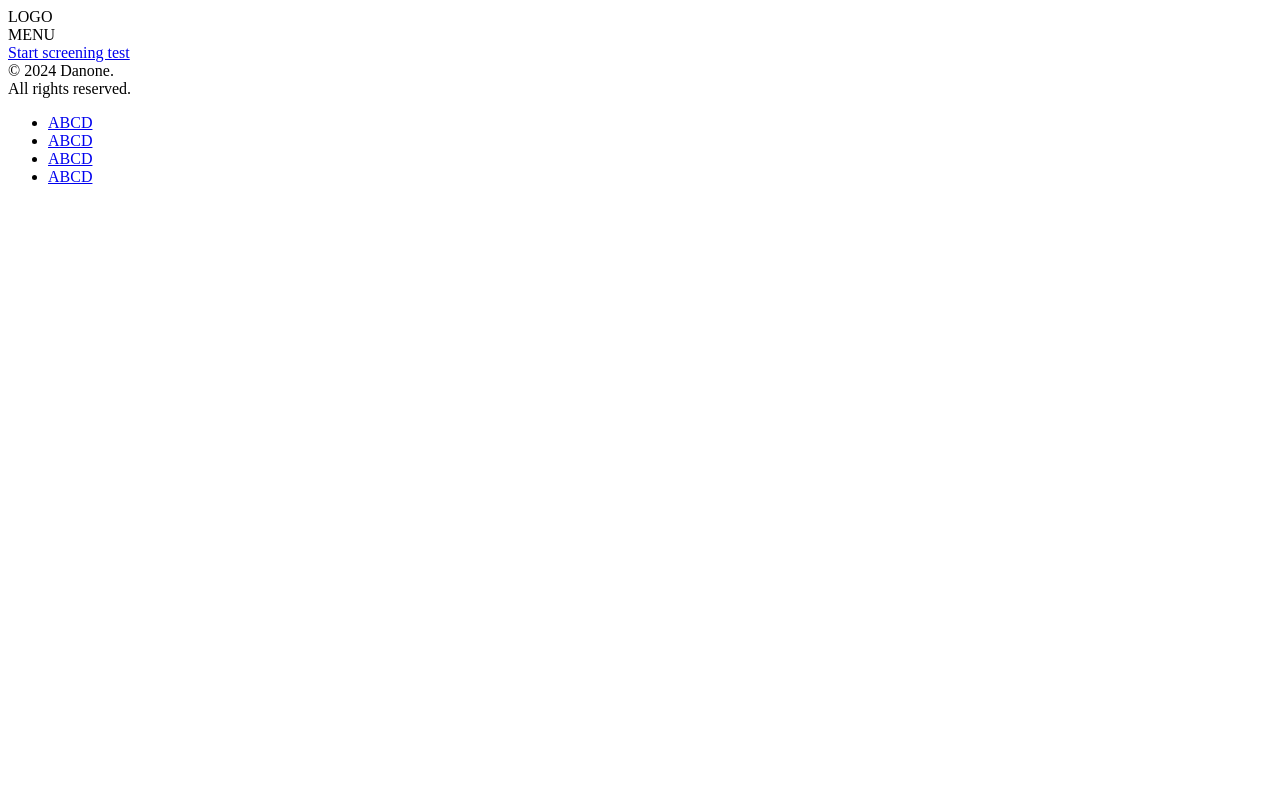
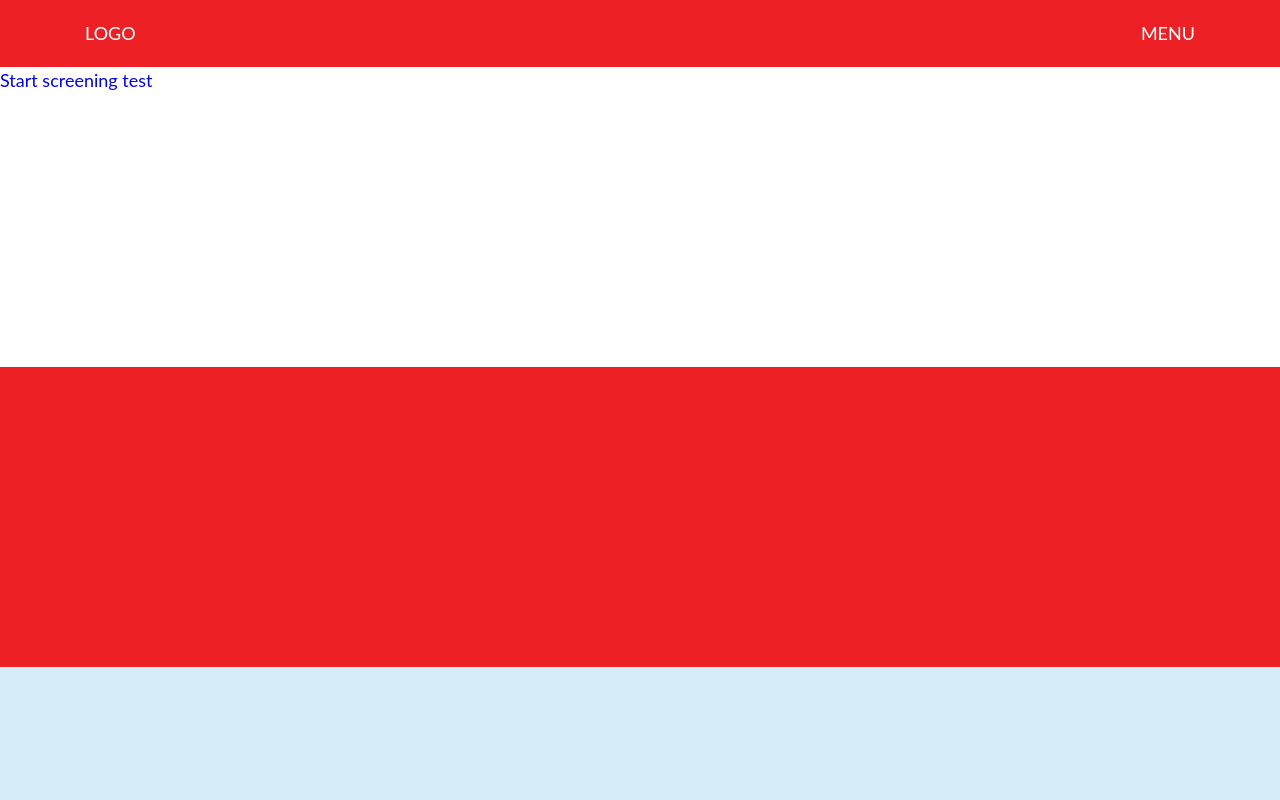
Before and after one commit to nguyenvanSwagsoft/iron_up_questionnaire, a plain HTML site: page index.html in a window 1280 px wide. Shown: the top 800 px of the page. Drawn offline with nearby package versions, Linux system fonts and the light colour scheme; files that its build step writes are made by us from their sources; the site is published under a folder, as on GitHub Pages, so addresses that start at the root find nothing.

Commit message:
Update page

```diff
--- a/index.html
+++ b/index.html
@@ -6,7 +6,7 @@
     <link rel="icon" href="favicon.ico" type="image/x-icon" />
     <link rel="shortcut icon" href="favicon.ico" type="image/x-icon" />
     <title>IronUp Questionnaire</title>
-    <link rel="stylesheet" href="/styles/app.css" />
+    <link rel="stylesheet" href="styles/app.css" />
   </head>
   <body class="">
     <header class="header">
@@ -18,7 +18,7 @@
     <main class="main-content home-page">
       <div class="section-fighting">
         <a
-          href="/iron-up.html"
+          href="iron-up.html"
           title="Start screening test"
           class="btn btn-primary"
           >Start screening test</a
```
Also changed, not shown: iron-up.html (+2 -2 lines).
